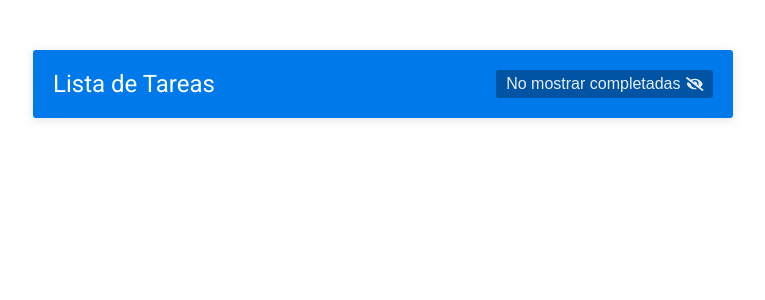
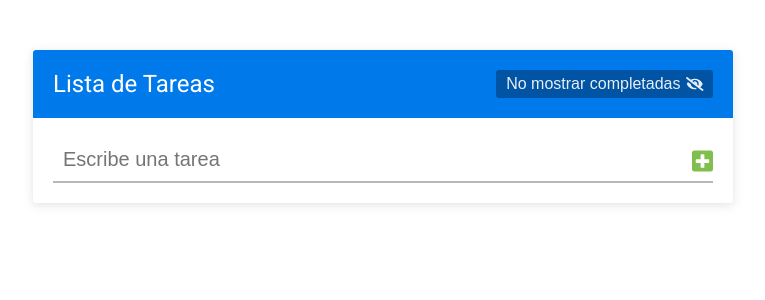
Before and after one commit to JesusEfrainGarciaRodriguez/to_do_list_react, a React (Create React App) app: page / in a window 1280 px wide. Shown: the top 300 px of the page, without its empty margins (257-1022 px from the left). Built offline with nearby package versions, Linux system fonts and the light colour scheme.

Commit message:
FormularioTareas
+Se agrego el formulario para agregar nuevas tareas
+Se agrego una librería para generar id's llamada "uuid"

```diff
--- a/package.json
+++ b/package.json
@@ -12,6 +12,7 @@
     "react": "^17.0.2",
     "react-dom": "^17.0.2",
     "react-scripts": "4.0.3",
+    "uuid": "^8.3.2",
     "web-vitals": "^1.1.2"
   },
   "scripts": {
--- a/src/App.css
+++ b/src/App.css
@@ -54,3 +54,42 @@ header {
   font-size: 14px;
   margin-left: 5px;
 }
+
+/* ---------------------- FormularioTareas  -------------------------*/
+.formulario-tareas {
+  width: 100%;
+  display: flex;
+  flex-direction: row;
+  justify-content: space-between;
+  align-items: center;
+  padding: 20px;
+  position: relative;
+}
+
+.formulario-tarea__input {
+  width: 100%;
+  background: none;
+  border: none;
+  font-size: 20px;
+  padding: 10px;
+  border-bottom: 2px solid #b8b8b8;
+}
+
+.formulario-tarea__input:focus {
+  outline: none;
+  border-bottom: 2px solid var(--azul);
+}
+
+.formulario-tarea__boton {
+  position: absolute;
+  right: 20px;
+  background: none;
+  border: none;
+  cursor: pointer;
+}
+
+.formulario-tarea__icono-btn {
+  color: var(--verde);
+  background: white;
+  font-size: 24px;
+}
--- a/src/App.js
+++ b/src/App.js
@@ -1,12 +1,23 @@
+import React, { useState } from 'react';
 import './App.css';
 
 //componentes
 import Header from './componentes/Header';
+import FormularioTareas from './componentes/FormularioTareas';
 
 const App = () => {
+  const [tareas, setTareas] = useState([
+    {
+      id:1,
+      texto: 'Lavar la ropa',
+      completada: true
+    }
+  ]);
+
   return (
     <div className="contenedor">
       <Header/>
+      <FormularioTareas tareas={tareas} setTareas={setTareas}/>
     </div>
   );
 }
--- /dev/null
+++ b/src/componentes/FormularioTareas.js
@@ -0,0 +1,48 @@
+import React, { useState } from 'react';
+
+//uuid
+import {v4 as uuidv4} from 'uuid';
+
+//FontAwesome
+import { FontAwesomeIcon } from '@fortawesome/react-fontawesome';
+import { faPlusSquare } from '@fortawesome/free-solid-svg-icons';
+
+const FormularioTareas = ({tareas, setTareas}) => {
+    const [nuevaTarea, setNuevaTarea] = useState("");
+
+    const handleSubmit = (e) => {
+        e.preventDefault();
+
+        setTareas(
+            [
+                //Tomar las tareas anteriores
+                ...tareas,
+                //Agregar nueva tarea
+                {
+                    id: uuidv4(),
+                    texto: nuevaTarea,
+                    completada: false
+                }
+            ]
+        );
+
+        setNuevaTarea("");
+    }
+
+    return (
+        <form action="" className="formulario-tareas" onSubmit={handleSubmit}>
+            <input
+                type="text"
+                className="formulario-tarea__input"
+                placeholder="Escribe una tarea"
+                value={nuevaTarea}
+                onChange={(e) => setNuevaTarea(e.target.value)}
+            />
+            <button type="submit" className="formulario-tarea__boton">
+                <FontAwesomeIcon icon={faPlusSquare} className="formulario-tarea__icono-btn"/>
+            </button>
+        </form>
+    );
+}
+
+export default FormularioTareas;
```
Also changed, not shown: 1 other file (tests, documents, lock files or other folders).
